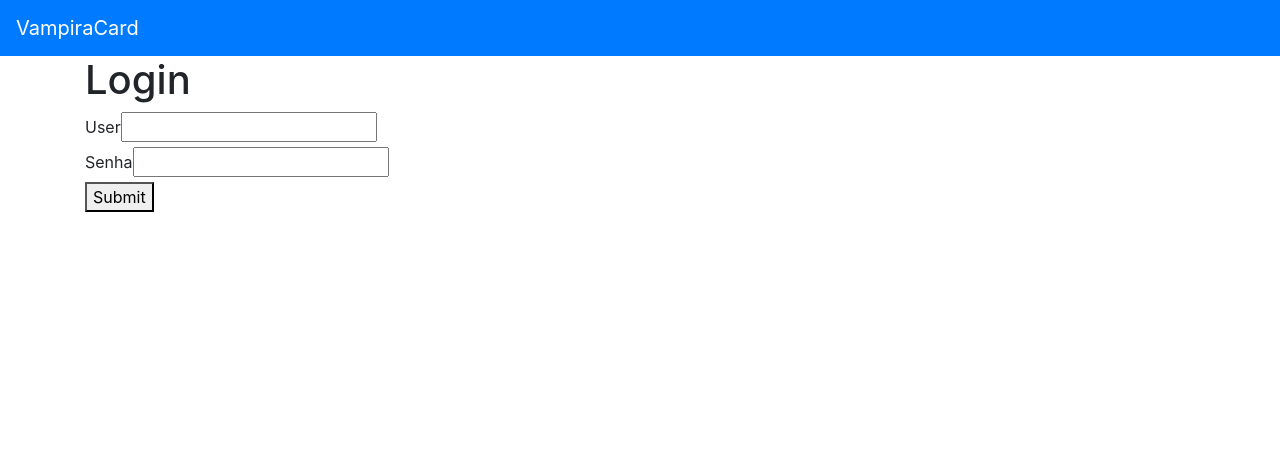
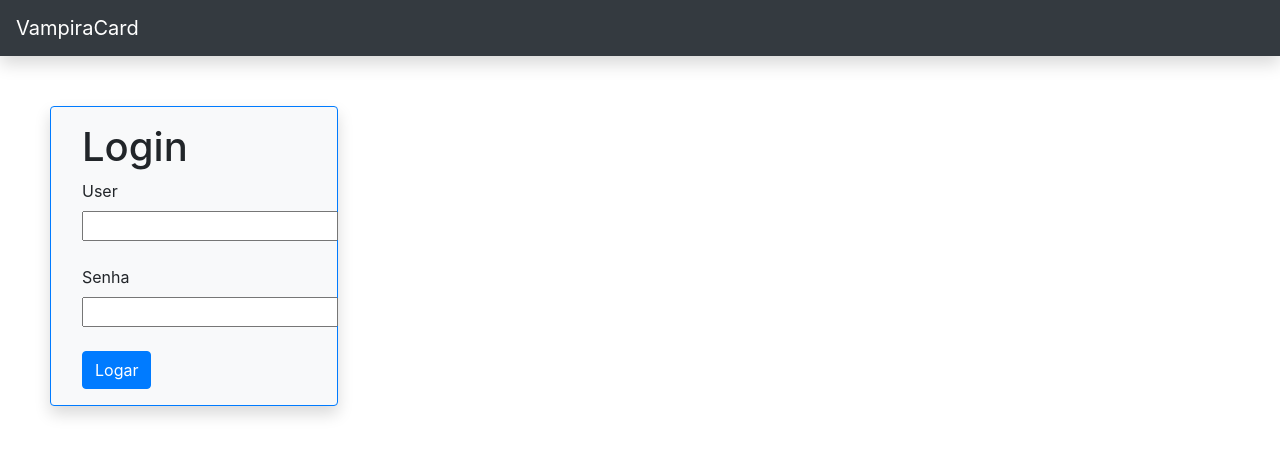
Before and after one commit to giovani605/devIntegradoAngular, an Angular app: page / in a window 1280 px wide. Shown: the top 456 px of the page. Built offline with nearby package versions, Linux system fonts and the light colour scheme.

Commit message:
Melhorando a Login screen com Bootstrap

```diff
--- a/src/app/app.component.html
+++ b/src/app/app.component.html
@@ -1,5 +1,4 @@
-<nav class="navbar navbar-expand-lg bg-primary ">
+<nav class="navbar bg-dark shadow">
   <a class="navbar-brand text-white" >VampiraCard</a>
-
 </nav>
 <router-outlet></router-outlet>
--- a/src/app/auth/login/login.component.html
+++ b/src/app/auth/login/login.component.html
@@ -4,10 +4,12 @@
   <form (ngSubmit)="onSubmit()" #loginForm="ngForm" >
     <label for="user">User</label>
     <input type="text" id="user" required [(ngModel)]="authData.user" name="user">
-    <br>
+    <br />
+    <br />
     <label for="senha">Senha</label>
     <input type="password" id="senha" required [(ngModel)]="authData.senha" name="senha">
-    <br>
-    <button type="submit">Submit</button>
+    <br />
+    <br />
+    <button type="submit" class="btn btn-primary" >Logar</button>
   </form>
 </div>
--- a/src/app/paginas/pagina-login/pagina-login.component.html
+++ b/src/app/paginas/pagina-login/pagina-login.component.html
@@ -1,2 +1,3 @@
-
-<app-login></app-login>
+<div class="card rounded border-primary shadow p-3 mb-5 bg-light" style="width: 18rem;padding: 10px; margin: 50px">
+    <app-login></app-login>
+</div>
```
